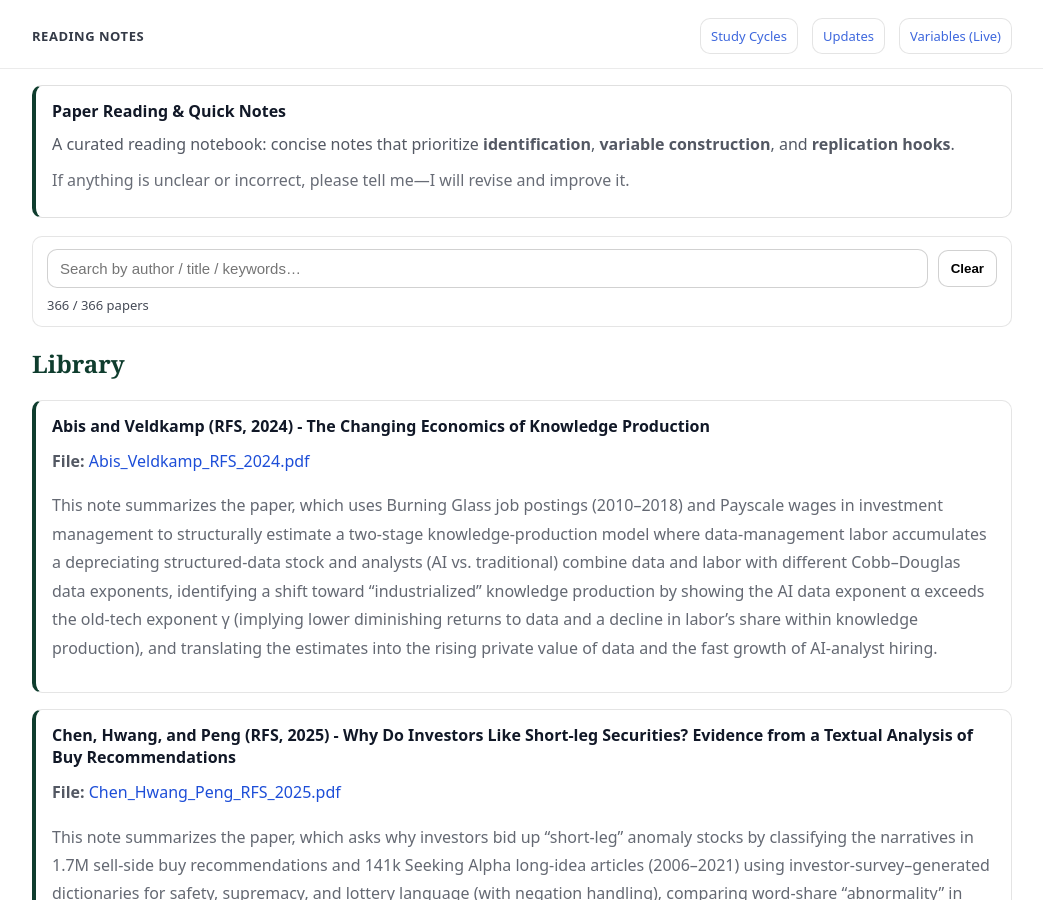
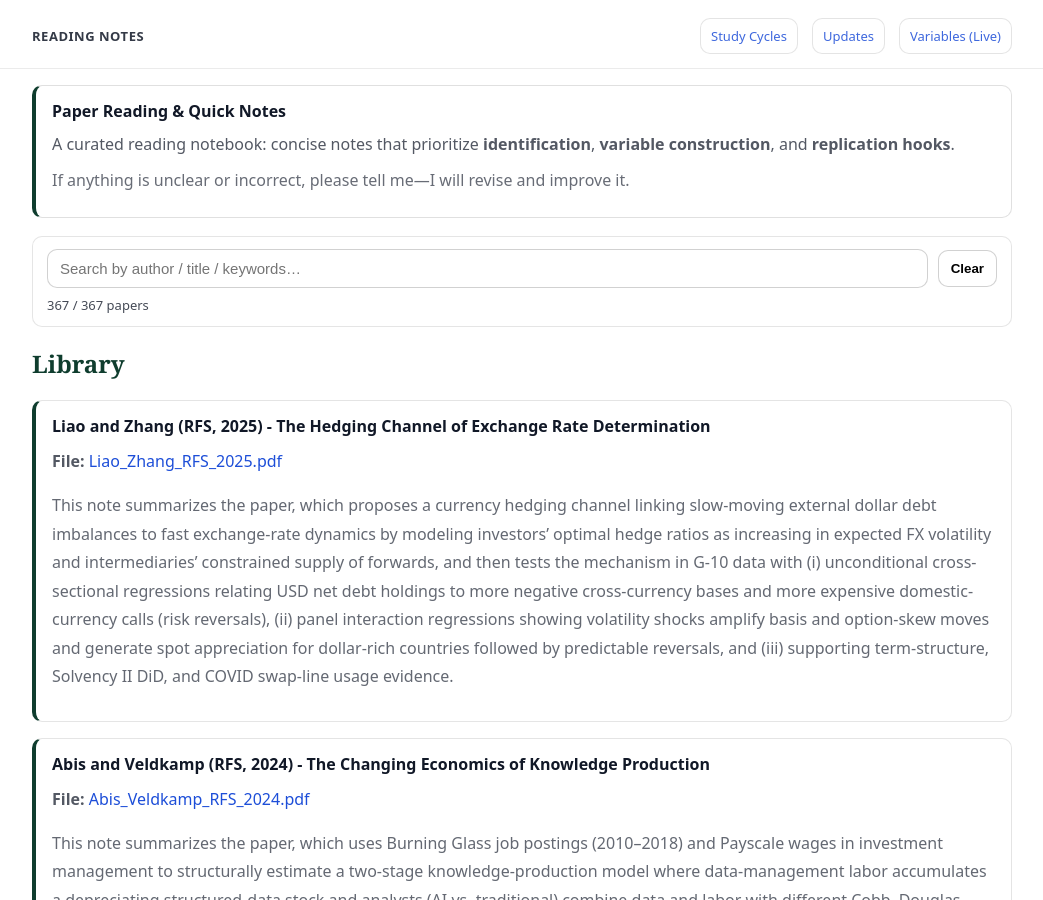
Before and after one commit to yaxinzn/study-archive, a Jekyll site: the page built from reading/index.md, in a window 1280 px wide and 900 px high. Shown: the whole window, without its empty margins (118-1161 px from the left). Built offline with Jekyll 4.4.1, drawn with Linux system fonts in a browser that asks for light colours.

Commit message:
Reading: add/update Liao_Zhang_RFS_2025.pdf

```diff
--- a/_data/reading.yml
+++ b/_data/reading.yml
@@ -1,3 +1,7 @@
+- title: "Liao and Zhang (RFS, 2025) - The Hedging Channel of Exchange Rate Determination"
+  file: "Liao_Zhang_RFS_2025.pdf"
+  desc: "This note summarizes the paper, which proposes a currency hedging channel linking slow-moving external dollar debt imbalances to fast exchange-rate dynamics by modeling investors’ optimal hedge ratios as increasing in expected FX volatility and intermediaries’ constrained supply of forwards, and then tests the mechanism in G-10 data with (i) unconditional cross-sectional regressions relating USD net debt holdings to more negative cross-currency bases and more expensive domestic-currency calls (risk reversals), (ii) panel interaction regressions showing volatility shocks amplify basis and option-skew moves and generate spot appreciation for dollar-rich countries followed by predictable reversals, and (iii) supporting term-structure, Solvency II DiD, and COVID swap-line usage evidence."
+
 - title: "Abis and Veldkamp (RFS, 2024) - The Changing Economics of Knowledge Production"
   file: "Abis_Veldkamp_RFS_2024.pdf"
   desc: "This note summarizes the paper, which uses Burning Glass job postings (2010–2018) and Payscale wages in investment management to structurally estimate a two-stage knowledge-production model where data-management labor accumulates a depreciating structured-data stock and analysts (AI vs. traditional) combine data and labor with different Cobb–Douglas data exponents, identifying a shift toward “industrialized” knowledge production by showing the AI data exponent α exceeds the old-tech exponent γ (implying lower diminishing returns to data and a decline in labor’s share within knowledge production), and translating the estimates into the rising private value of data and the fast growth of AI-analyst hiring."
```
Also changed, not shown: 1 other file.
